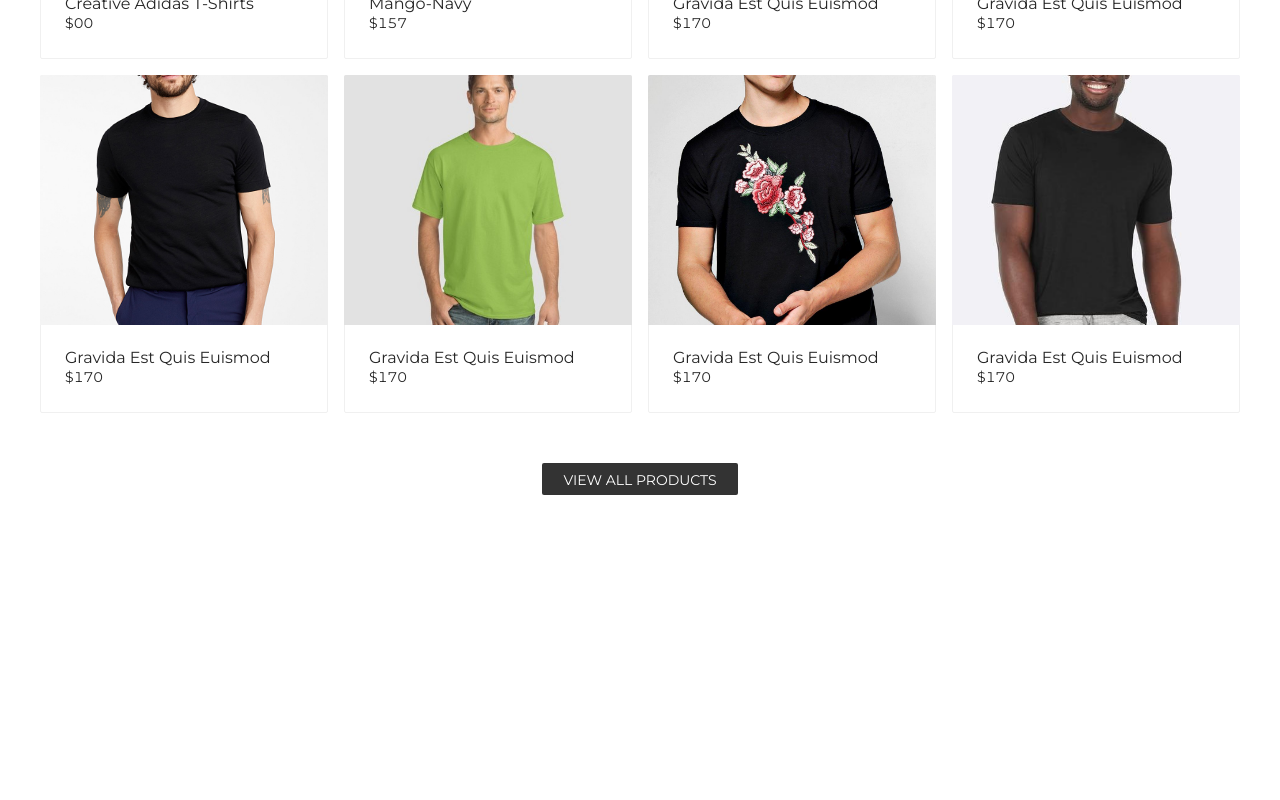
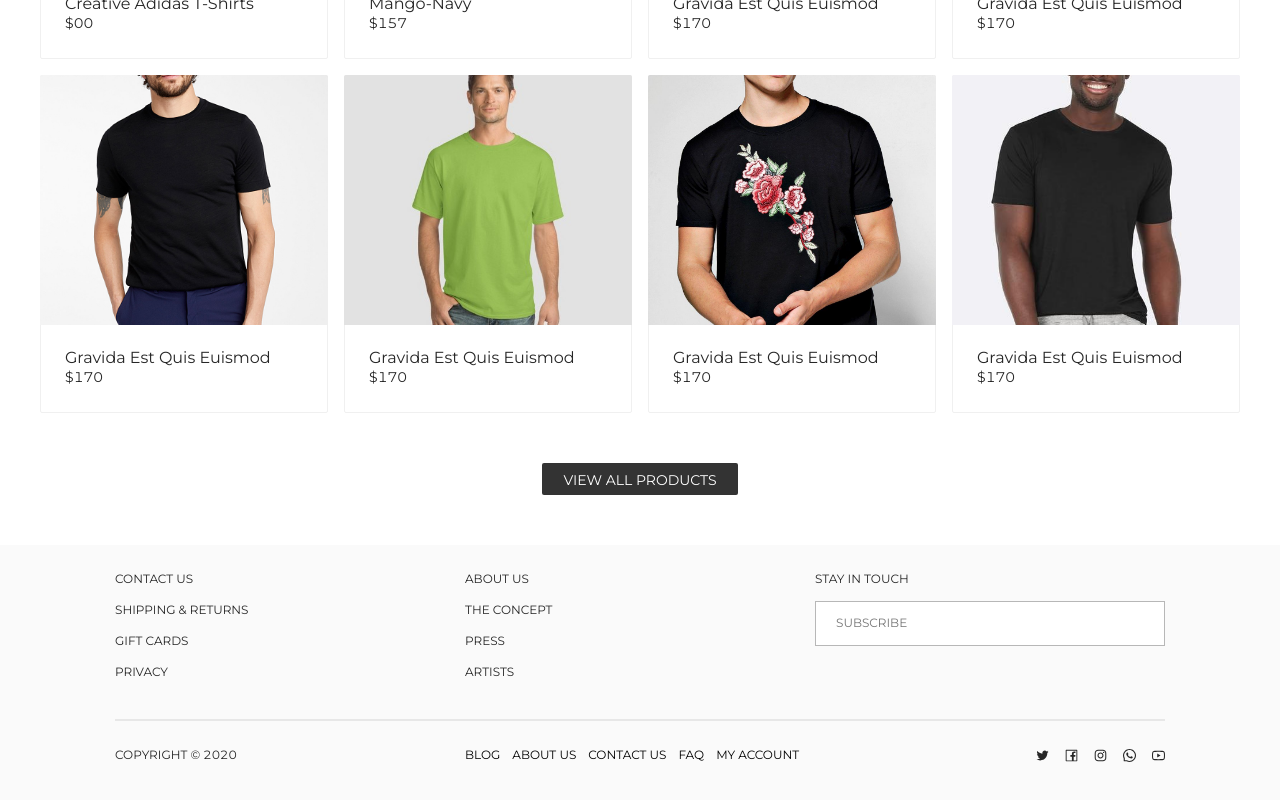
Before and after one commit to Alamin02/pluto, a React (Create React App) app: page / in a window 1280 px wide. Shown: the part 2423-3223 px from the top of the page. Before the commit the page ends 2918 px from the top, so only its background shows below. Built offline with nearby package versions, Linux system fonts and the light colour scheme; a web font is replaced by a local one.

Commit message:
footer component created

```diff
--- a/src/App.js
+++ b/src/App.js
@@ -7,6 +7,7 @@ import Slider from "./components/Slider";
 import Navbar from "./components/navbar/Navbar";
 import Feature from "./components/featured-products/feature";
 import ProductList from "./components/product/ProductList";
+import Footer from './components/Footer/Footer'
 
 function App() {
   return (
@@ -15,6 +16,7 @@ function App() {
       <Slider />
       <Feature />
       <ProductList />
+      <Footer />
     </div>
   );
 }
--- /dev/null
+++ b/src/components/Footer/Footer.js
@@ -0,0 +1,81 @@
+import React from 'react';
+import { Row, Col } from 'antd';
+import {
+    TwitterOutlined,
+    FacebookOutlined,
+    InstagramOutlined,
+    WhatsAppOutlined,
+    YoutubeOutlined,
+} from '@ant-design/icons';
+import 'antd/dist/antd.css';
+import styles from './Footer.module.css';
+
+function Footer() {
+    return (
+        <div className={styles.footer}>
+            <Row className={styles.footerSectionOne}>
+                <Col span={8}>
+                    <p>Contact us</p>
+                    <p>Shipping & Returns</p>
+                    <p>Gift Cards</p>
+                    <p>Privacy</p>
+                </Col>
+                <Col span={8}>
+                    <p>About Us</p>
+                    <p>The concept</p>
+                    <p>Press</p>
+                    <p>Artists</p>
+                </Col>
+                <Col span={8}>
+                    <p>Stay in Touch</p>
+                    <div className={styles.inputField}>
+                        <input type="text" placeholder="SUBSCRIBE" />
+                    </div>
+                </Col>
+            </Row>
+            <Row className={styles.footerSectionTwo}>
+                <Col span={8} className={styles.copyRight}>
+                    <p>Copyright &copy; 2020</p>
+                </Col>
+                <Col span={8} className={styles.allAbout}>
+                    <ul>
+                        <li>
+                            <a href="#">blog</a>
+                        </li>
+                        <li>
+                            <a href="#">About us</a>
+                        </li>
+                        <li>
+                            <a href="#">contact us</a>
+                        </li>
+                        <li>
+                            <a href="#">faq</a>
+                        </li>
+                        <li>
+                            <a href="#">my account</a>
+                        </li>
+                    </ul>
+                </Col>
+                <Col span={8} className={styles.iconSection}>
+                    <span>
+                        <TwitterOutlined />
+                    </span>
+                    <span>
+                        <FacebookOutlined />
+                    </span>
+                    <span>
+                        <InstagramOutlined />
+                    </span>
+                    <span>
+                        <WhatsAppOutlined />
+                    </span>
+                    <span>
+                        <YoutubeOutlined />
+                    </span>
+                </Col>
+            </Row>
+        </div>
+    );
+}
+
+export default Footer;
--- /dev/null
+++ b/src/components/Footer/Footer.module.css
@@ -0,0 +1,48 @@
+.footer {
+  background: #fafafa;
+  padding: 25px 0;
+}
+.footerSectionOne,
+.footerSectionTwo {
+  max-width: 1050px;
+  margin: auto;
+  font-family: 'Montserrat', sans-serif;
+  text-transform: uppercase;
+  font-size: 12px;
+}
+
+.footerSectionOne .inputField input[type='text'] {
+  width: 100%;
+  padding: 12px 20px;
+  box-sizing: border-box;
+  border: 1px solid #b7b7b7;
+}
+
+.footerSectionOne::after {
+  content: '';
+  height: 2px;
+  width: 100%;
+  background: #e7e7e7;
+  margin: 25px 0px;
+}
+
+.allAbout ul {
+  padding-left: 0px;
+}
+.allAbout ul li {
+  list-style-type: none;
+  display: inline-block;
+}
+
+.allAbout ul li a {
+  color: black;
+  margin-right: 12px;
+}
+
+.iconSection {
+  text-align: end;
+}
+.iconSection span {
+  margin-left: 8px;
+  font-size: 13px;
+}
```
